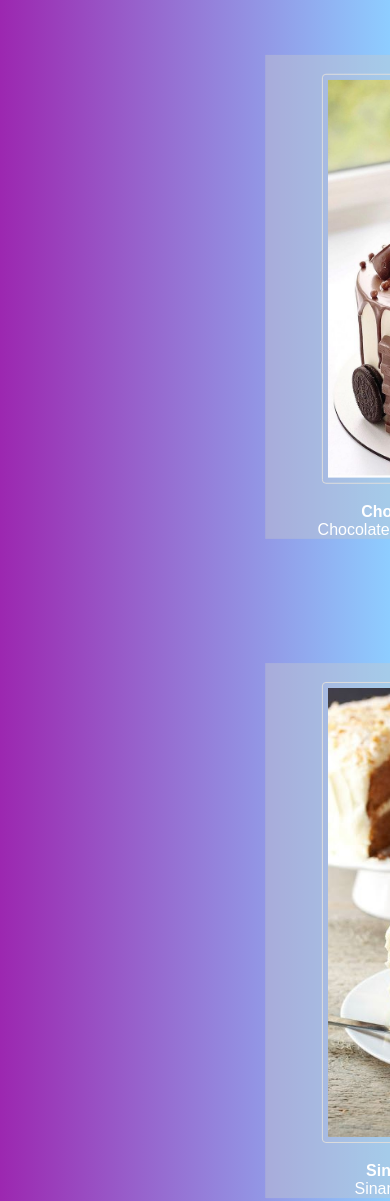
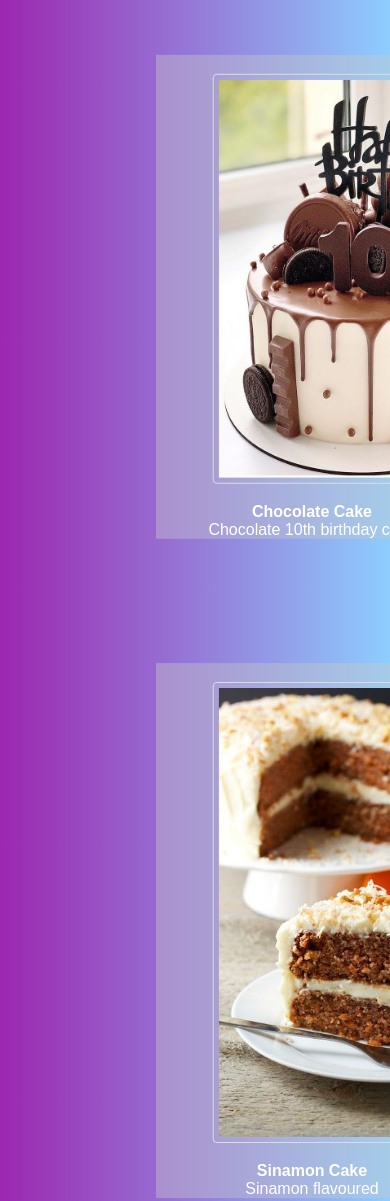
Before and after one commit to TafadzwaNigel/cake-business, a plain HTML site: page index.html in a window 390 px wide. Shown: the part 172-1373 px from the top of the page. Drawn offline with Linux system fonts and the light colour scheme.

Commit message:
responsiveness

```diff
--- a/styles.css
+++ b/styles.css
@@ -71,7 +71,7 @@ img{
     height:auto;
     position: relative;
     background: rgba(200,200,200,0.4) ;
-    transform: translate(85% ,20%);
+    transform: translate(50% ,20%);
 }
 
 .BOX2{
@@ -80,7 +80,7 @@ img{
     height:auto;
     position: relative;
     background: rgba(200,200,200,0.4) ;
-    transform: translate(85% ,20%);
+    transform: translate(50% ,20%);
 }
 
 .BOX3{
```
